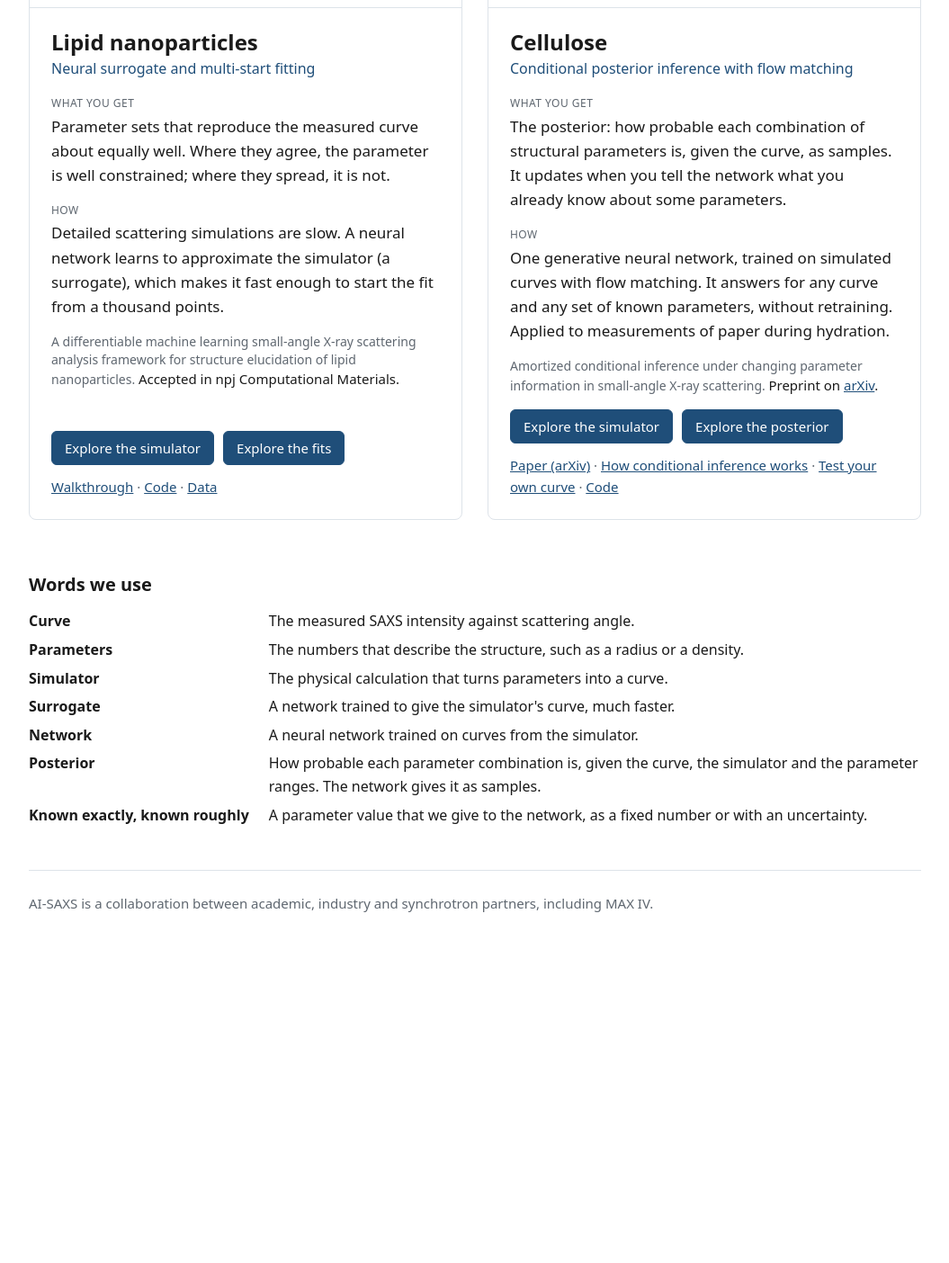
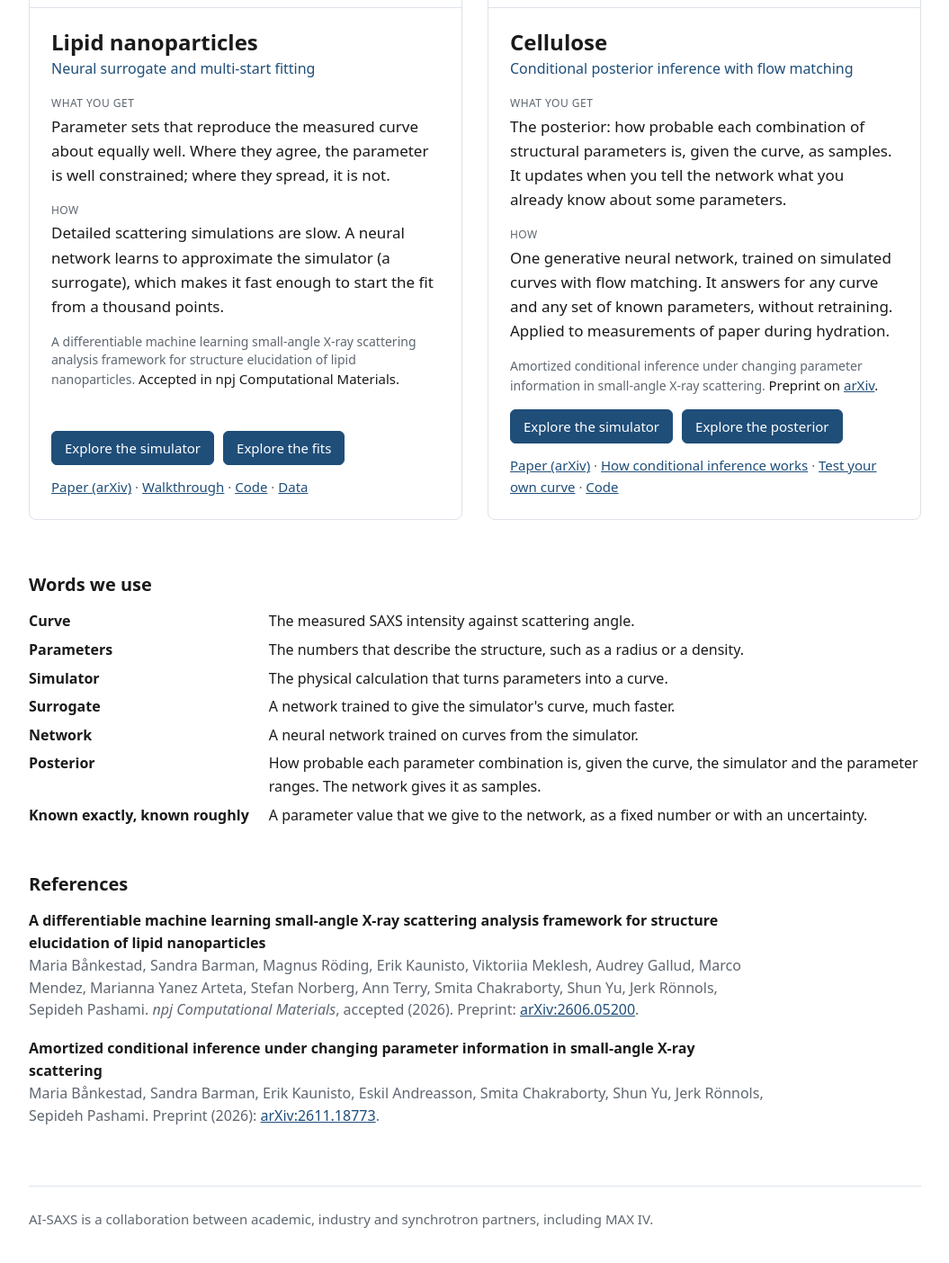
Before and after one commit to mariabankestad/aisaxs, a Jekyll site: the page docs/index.html, which Jekyll copies as it is, in a window 1280 px wide, cut to the strip 1698-3113 px from the top of the page. Shown: the top 1404 px of the strip at 90% size, without its empty margins (112-1167 px from the left). Built offline with Jekyll 4.4.1, drawn with Linux system fonts in a browser that asks for light colours; before the commit the page ends 2762 px from its top, so only the background shows below that.

Commit message:
added references

```diff
--- a/docs/css/site.css
+++ b/docs/css/site.css
@@ -408,3 +408,10 @@ pre.code { max-width: 100%; } table.example { display: block; overflow-x: auto;
 .sim-key { display: flex; flex-wrap: wrap; gap: 4px 16px; margin: 0; font-size: 14px; }
 .sim-key i { display: inline-block; width: 12px; height: 12px; border-radius: 3px; margin-right: 6px; vertical-align: -1px; border: 1px solid rgba(0,0,0,0.08); }
 @media (max-width: 760px) { .panel.try-sim { grid-template-columns: 1fr; } .panel.try-sim canvas.structure { width: 100%; height: auto; aspect-ratio: 1; max-width: 360px; } }
+
+/* references on the home page */
+.refs { padding: 0 0 48px; }
+.refs h2 { margin: 0 0 12px; font-size: 20px; }
+.refs ul { list-style: none; margin: 0; padding: 0; }
+.refs li { margin: 0 0 18px; max-width: 820px; font-size: 16px; line-height: 1.55; color: var(--muted); overflow-wrap: break-word; }
+.refs .ref-title { display: block; font-weight: 600; color: var(--ink); }
--- a/docs/index.html
+++ b/docs/index.html
@@ -51,7 +51,7 @@
           <a class="main" href="lnp.html#forward">Explore the simulator</a>
           <a class="main" href="lnp.html#infer">Explore the fits</a>
         </div>
-        <p class="more"><a href="lnp_saxs_walkthrough.html">Walkthrough</a> · <a href="https://github.com/mariabankestad/aisaxs-poly">Code</a> · <a href="https://doi.org/10.5281/zenodo.20338599">Data</a></p>
+        <p class="more"><a href="https://arxiv.org/abs/2606.05200">Paper (arXiv)</a> · <a href="lnp_saxs_walkthrough.html">Walkthrough</a> · <a href="https://github.com/mariabankestad/aisaxs-poly">Code</a> · <a href="https://doi.org/10.5281/zenodo.20338599">Data</a></p>
       </div>
     </article>
 
@@ -85,6 +85,22 @@
     </dl>
   </section>
 
+  <section class="refs" id="references">
+    <h2>References</h2>
+    <ul>
+      <li>
+        <span class="ref-title">A differentiable machine learning small-angle X-ray scattering analysis framework for structure elucidation of lipid nanoparticles</span>
+        Maria Bånkestad, Sandra Barman, Magnus Röding, Erik Kaunisto, Viktoriia Meklesh, Audrey Gallud, Marco Mendez, Marianna Yanez Arteta, Stefan Norberg, Ann Terry, Smita Chakraborty, Shun Yu, Jerk Rönnols, Sepideh Pashami.
+        <em>npj Computational Materials</em>, accepted (2026). Preprint: <a href="https://arxiv.org/abs/2606.05200">arXiv:2606.05200</a>.
+      </li>
+      <li>
+        <span class="ref-title">Amortized conditional inference under changing parameter information in small-angle X-ray scattering</span>
+        Maria Bånkestad, Sandra Barman, Erik Kaunisto, Eskil Andreasson, Smita Chakraborty, Shun Yu, Jerk Rönnols, Sepideh Pashami.
+        Preprint (2026): <a href="https://arxiv.org/abs/2611.18773">arXiv:2611.18773</a>.
+      </li>
+    </ul>
+  </section>
+
   <footer>AI-SAXS is a collaboration between academic, industry and synchrotron partners, including MAX IV.</footer>
 </div>
 <script src="js/common.js"></script>
```
